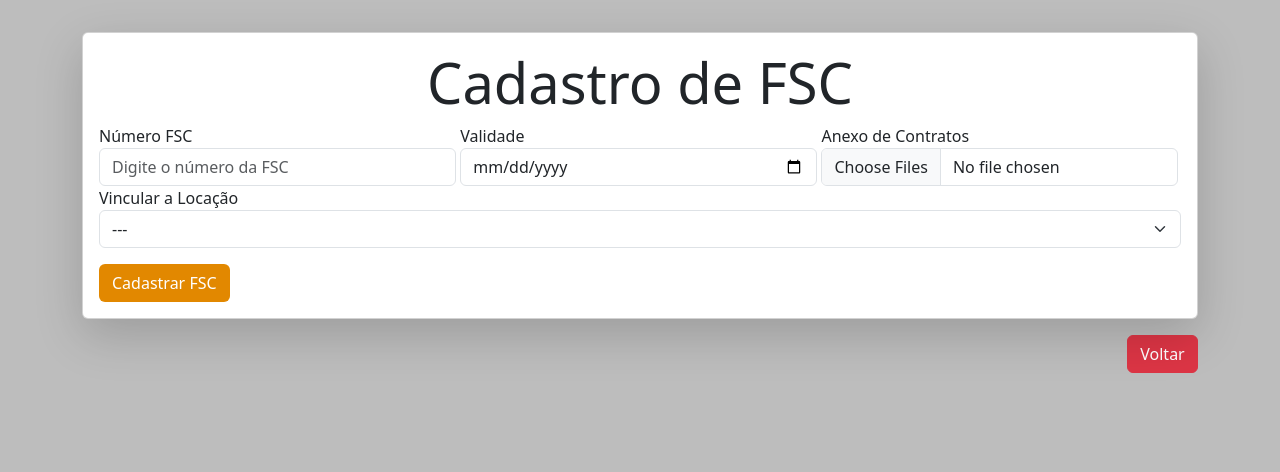
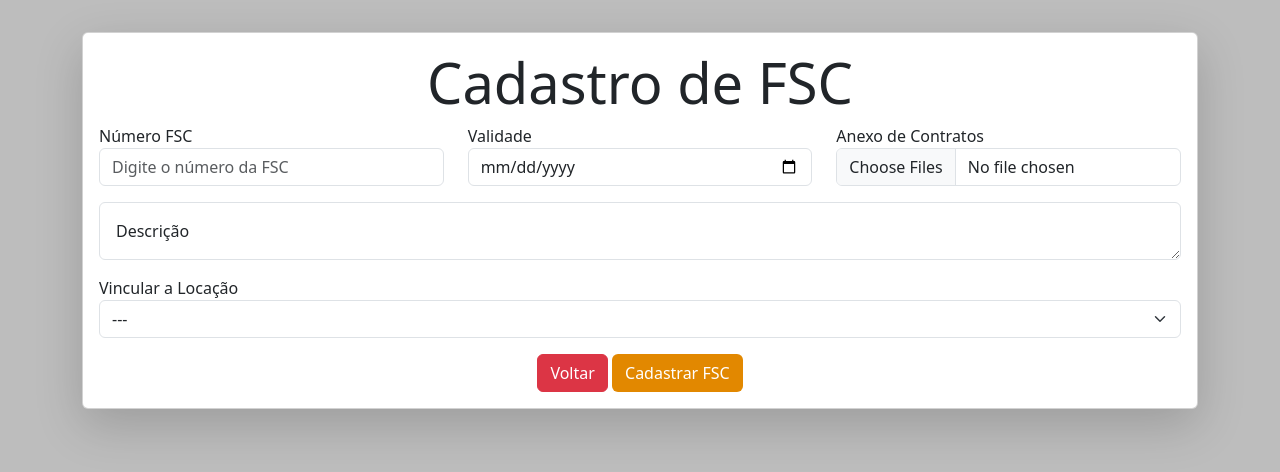
Before and after one commit to kalkslucas/controle-locacao, a PHP site: page /form-gerar-fsc.php in a window 1280 px wide. Shown: the part 124-596 px from the top of the page. Run offline with PHP 8.4, Linux system fonts and the light colour scheme; the visitor is signed in with stand-in values (Sample User, id 1); data that the repository does not hold is empty; some libraries are stand-ins or nearby versions.

Commit message:
ajuste layout responsivo cadastro FSC

```diff
--- a/form-gerar-fsc.php
+++ b/form-gerar-fsc.php
@@ -67,23 +67,33 @@
                 <h3 class="card-title text-center display-4">Cadastro de FSC</h3>
                 <form action="gerarFsc.php" enctype="multipart/form-data" method="post">
                   <div class="mt-1">
-                    <label id="numeroFsc">
-                      Número FSC
+                    <div class="row mb-3">
+                      <div class="col-md-4">
+                        <label id="numeroFsc" class="d-inline">Número FSC</label>
                         <input id="numeroFsc" name="numeroFsc" class="form-control" type="text" placeholder="Digite o número da FSC" required>
-                    </label>
+                      </div>
+                      <div class="col-md-4">
+                        <label id="validadeFsc" class="d-inline">Validade</label>
+                        <input id="validadeFsc" name="validadeFsc" class="form-control" type="date" placeholder="Digite a data final de validade" required>
+                      </div>
+                      <div class="col-md-4">
+                        <label id="anexoFsc" class="d-inline">Anexo de Contratos</label>
+                        <input type="file" class="form-control" name="anexoFsc[]" id="anexoFsc" multiple required>
+                      </div>
+                    </div>
 
-                    <label id="validadeFsc">
-                      Validade
-                      <input id="validadeFsc" name="validadeFsc" class="form-control" type="date" placeholder="Digite a data final de validade" required>
-                    </label>
+                    <div class="row mb-3">
+                      <div class="col-md-12">
+                        <div class="form-floating">
+                          <textarea class="form-control" name="descricao" id="descricao" placeholder="Leave a comment here" id="floatingTextarea"></textarea>
+                          <label for="floatingTextarea" class="ps-3">Descrição</label>
+                        </div>
+                      </div>
+                    </div>
 
-                    <label id="anexoFsc">
-                      Anexo de Contratos
-                      <input type="file" class="form-control" name="anexoFsc[]" id="anexoFsc" multiple required>
-                    </label>
-
-                    <label id="vincularLocacao">
-                      Vincular a Locação
+                    <div class="row mb-3">
+                      <div class="col-md-12">
+                        <label id="vincularLocacao">Vincular a Locação</label>
                           <select class="form-select" name="vincularLocacao" id="vincularLocacao" required>
                             <option value="">---</option>
                             <?php
@@ -102,13 +112,15 @@
                               }
                             ?>
                         </select>
-                    </label>
+                      </div>
+                    </div>
                   </div>
 
 
-                  <label class="d-flex mt-3" id="enviarLocacao">
+                    <div class="col text-center">
+                      <a href="./visualizar-fsc.php" class="text-center btn btn-danger">Voltar</a>
                       <input class="btn btn-laranja" type="submit" value="Cadastrar FSC">
-                  </label>
+                    </div>
                 </form>
               </div>
             </div>
@@ -116,43 +128,12 @@
         </div>
       </div>
     </div>
-
-
-
-
-    <div class="row justify-content-end">
-      <div class="col-lg-1 col-md-2 col-sm-12 mb-4">
-        <a href="./visualizar-fsc.php" class="text-center btn btn-danger w-100">Voltar</a>
-      </div>
-    </div>
-
   </main>
 
 
 
 
-  <script src="./assets/js/bootstrap.bundle.min.js" defer></script>
-
-  <!--Modal de Confirmação-->
-  <div class="modal fade" id="msgCadastroRealizado" tabindex="-1" aria-labelledby="msgCadastroRealizadoLabel" aria-hidden="true">
-      <div class="modal-dialog">
-        <div class="modal-content">
-          <div class="modal-header">
-            <h5 class="modal-title" id="msgCadastroRealizadoLabel">Cadastro Concluído!</h5>
-            <button type="button" class="btn-close" data-bs-dismiss="modal" aria-label="Close"></button>
-          </div>
-          <div class="modal-body">
-            O cadastro foi realizado com sucesso.
-          </div>
-          <div class="modal-footer">
-            <button type="button" class="btn btn-secondary" data-bs-dismiss="modal">Fechar</button>
-            <a href="visualizar-locacoes.php" class="btn btn-primary">Ver Locações</a>
-          </div>
-        </div>
-      </div>
-    </div>
-
-
+  <script src="https://cdn.jsdelivr.net/npm/bootstrap@5.3.3/dist/js/bootstrap.bundle.min.js" integrity="sha384-YvpcrYf0tY3lHB60NNkmXc5s9fDVZLESaAA55NDzOxhy9GkcIdslK1eN7N6jIeHz" crossorigin="anonymous"></script>
 </body>
 </html>
 
```
Lines whose indentation alone changed are shown as unchanged.
